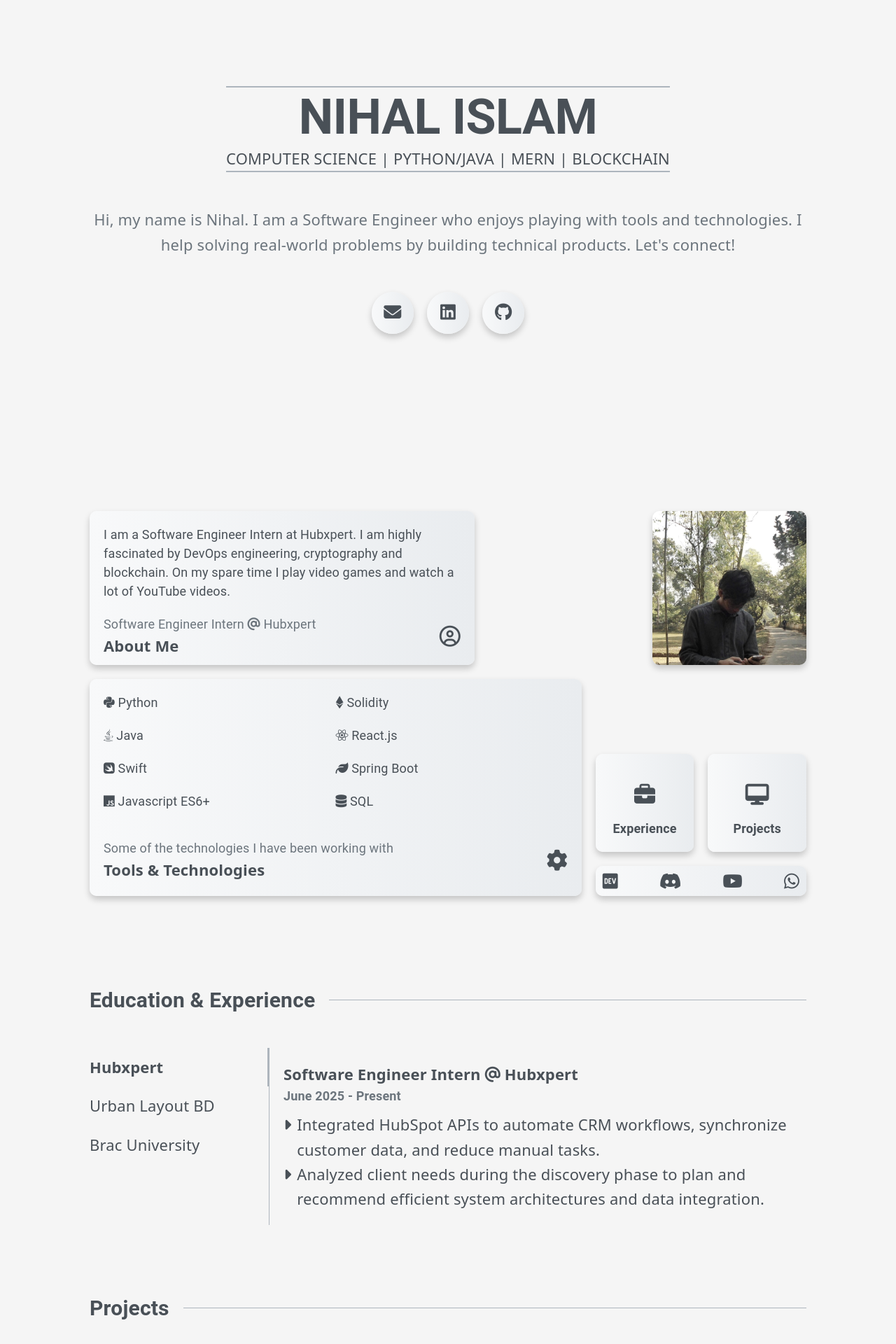
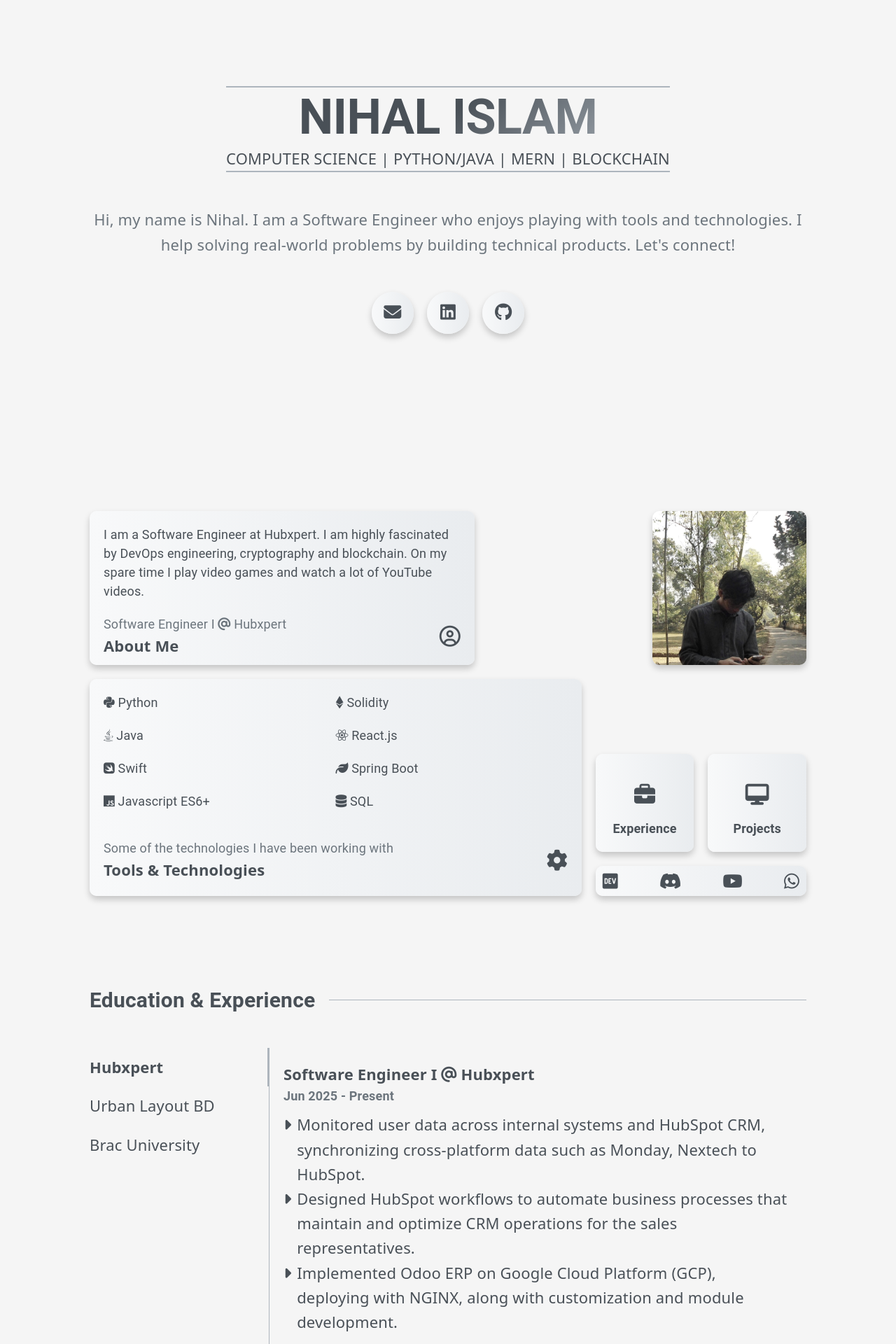
Before and after one commit to nihalislam01/Nihal, a React (Create React App) app: page / in a window 1280 px wide. Shown: the part 120-2040 px from the top of the page at 70% size. Built offline with nearby package versions, Linux system fonts and the light colour scheme.

Commit message:
version2.2: content update

```diff
--- a/src/components/About.js
+++ b/src/components/About.js
@@ -47,11 +47,11 @@ export default function About() {
             <div className="row-one">
                 <motion.div className="about-me-motion" initial="hidden" animate={isInView ? "visible" : "hidden"} variants={bottomSpringUp} custom={0.2}>
                     <div className="crate about-me">
-                        <Typography>I am a Software Engineer Intern at Hubxpert. I am highly fascinated by DevOps engineering, cryptography and blockchain. On my spare time I play video games and watch a lot of YouTube videos. </Typography>
+                        <Typography>I am a Software Engineer at Hubxpert. I am highly fascinated by DevOps engineering, cryptography and blockchain. On my spare time I play video games and watch a lot of YouTube videos. </Typography>
 
                         <div className="d-flex justify-content-between align-items-center">
                             <article>
-                                <Typography className="crate-title" color="text.secondary">Software Engineer Intern <a href="https://hubxpert.com" target="_blank" rel="noopener noreferrer"><i className="fa-solid fa-at"></i> Hubxpert</a></Typography>
+                                <Typography className="crate-title" color="text.secondary">Software Engineer I <a href="https://hubxpert.com" target="_blank" rel="noopener noreferrer"><i className="fa-solid fa-at"></i> Hubxpert</a></Typography>
                                 <Typography variant="h6" fontWeight="bold">About Me</Typography>
                             </article>
                             <i className="fa-regular fa-circle-user big-icons"></i>
--- a/src/components/Experience.js
+++ b/src/components/Experience.js
@@ -10,12 +10,13 @@ import "../styles/Experience.css";
 const experience = [
     {
         company: "Hubxpert",
-        position: "Software Engineer Intern",
-        duration: "June 2025 - Present",
+        position: "Software Engineer I",
+        duration: "Jun 2025 - Present",
         website: "https://www.hubxpert.com",
         achievements: [
-            "Integrated HubSpot APIs to automate CRM workflows, synchronize customer data, and reduce manual tasks.",
-            "Analyzed client needs during the discovery phase to plan and recommend efficient system architectures and data integration.",
+            " Monitored user data across internal systems and HubSpot CRM, synchronizing cross-platform data such as Monday, Nextech to HubSpot.",
+            "Designed HubSpot workflows to automate business processes that maintain and optimize CRM operations for the sales representatives.",
+            "Implemented Odoo ERP on Google Cloud Platform (GCP), deploying with NGINX, along with customization and module development.",
         ],
     },
     {
@@ -32,12 +33,12 @@ const experience = [
     {
         company: "Brac University",
         position: "Computer Science Student",
-        duration: "June 2021 - May 2025",
+        duration: "Jun 2021 - May 2025",
         website: "https://www.bracu.ac.bd",
         achievements: [
             "Scholarships: Achieved Merit Based Scholarship for maintaining required CGPA",
-            "Participations: Bracu Programming Contest 2022, Bracu IntraHacktive Hackathon 2024",
-            "Coursework: Achieved Exceptional results in academic courses including Algorithms, OOP, Image Processing"
+            "Coursework: Achieved Exceptional results in academic courses including Algorithms, OOP, Image Processing",
+            "Research: A Decentralized Framework for Government Issued NID using Self Sovereign Identity",
         ],
     },
 ]
--- a/src/components/Intro.js
+++ b/src/components/Intro.js
@@ -31,7 +31,7 @@ export default function Intro() {
     return (
         <section ref={ref} className="section-container intro">
             <motion.article className="header-box" initial="hidden" animate={isInView ? "visible" : "hidden"} variants={bottomFadeUp}>
-                <Typography variant="h2" fontWeight="bold">Nihal Islam</Typography>
+                <Typography variant="h2" fontWeight="bold" sx={(theme) => ({background: theme.palette.nameGradient, WebkitBackgroundClip: "text", WebkitTextFillColor: "transparent",})}>Nihal Islam</Typography>
                 <Typography variant="h6" className="quote">Computer Science | Python/Java | MERN | Blockchain</Typography>
             </motion.article>
             <motion.article initial="hidden" animate={isInView ? "visible" : "hidden"} variants={bottomFadeUp} custom={0.2}>
--- a/src/utils/ThemeProvider.js
+++ b/src/utils/ThemeProvider.js
@@ -10,7 +10,8 @@ const lightTheme = createTheme({
     primary: {main: "#495057"},
     secondary: {main: "#adb5bd"},
     background: { default: "#f5f5f5", paper: "#ffffff", gradient: "linear-gradient(to right, #f8f9fa, #e9ecef)" },
-    text: { primary: "#495057", secondary: "#6c757d" }
+    text: { primary: "#495057", secondary: "#6c757d" },
+    nameGradient: "linear-gradient(140deg, #495057, #495057, #adb5bd)",
   },
 });
 
@@ -20,7 +21,8 @@ const darkTheme = createTheme({
     primary: {main: "#e9ecef"},
     secondary: {main: "#ced4da"},
     background: { default: "#212529", paper: "#495057", gradient: "linear-gradient(to right,#495057, #343a40)" },
-    text: { primary: "#e9ecef", secondary: "#f8f9fa" }
+    text: { primary: "#e9ecef", secondary: "#f8f9fa" },
+    nameGradient: "linear-gradient(140deg, #f8f9fa, #f8f9fa, #495057)",
   },
 });
 
```
Also changed, not shown: src/components/ThreeScene.js (added, +50 -0 lines), src/components/Maze.js (added).
